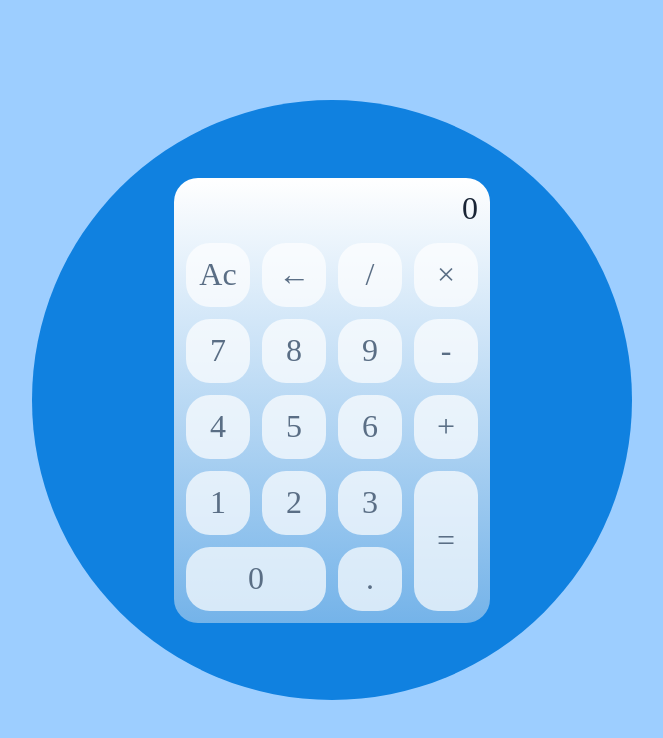
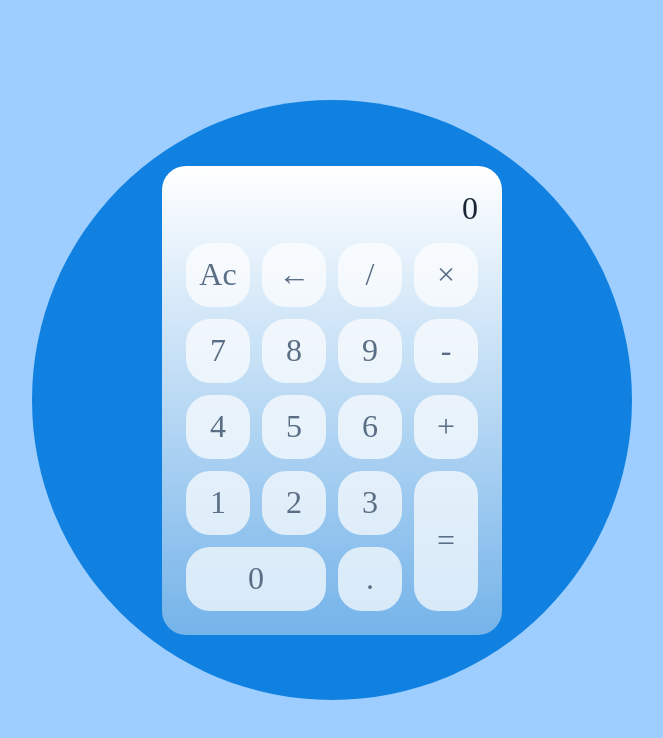
Before and after one commit to Leccon1/Calculator, a React (Vite) app: page / in a window 1280 px wide. Shown: the top 738 px of the page, without its empty margins (308-971 px from the left). Built offline with nearby package versions, Linux system fonts and the light colour scheme.

Commit message:
style(Calculator): add padding to calculator container

```diff
--- a/src/App.module.scss
+++ b/src/App.module.scss
@@ -28,7 +28,7 @@
 	flex-direction: column;
 	align-items: flex-end;
 	gap: 1.6rem;
-	padding: 1.2rem;
+	padding: 2.4rem;
 	border-radius: 2.4rem;
 
 	.buttonsContainer {
```
